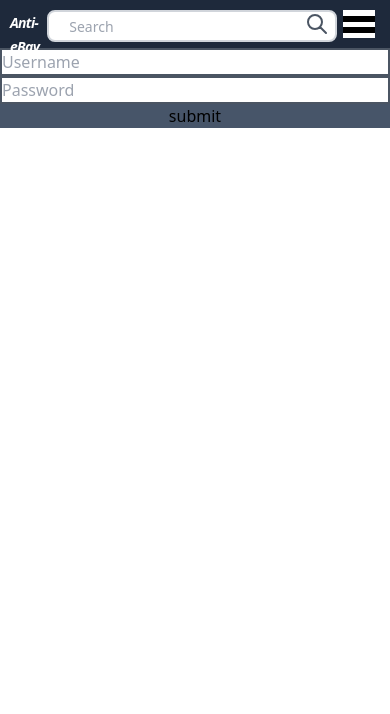
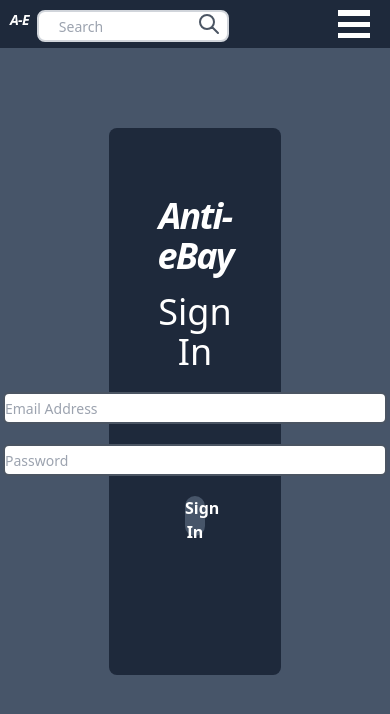
Before and after one commit to AntiEbay/AntiEbay, a React (Create React App) app in the folder front-end/: page /SignIn in a window 390 px wide. Shown: the top 714 px of the page. Built offline with nearby package versions, Linux system fonts and the light colour scheme.

Commit message:
Added CSS to SignIn and swaped username to email,additional mobile css fixes included as well

```diff
--- a/front-end/src/App.css
+++ b/front-end/src/App.css
@@ -1,3 +1,10 @@
+html,body {
+  width: 100%;
+  height: 100%;
+  margin: 0px;
+  padding: 0px;
+  overflow-x: hidden;
+}
 .App {
   text-align: center;
 }
--- a/front-end/src/Components/Elements/Logo.js
+++ b/front-end/src/Components/Elements/Logo.js
@@ -1,9 +1,12 @@
-import react from 'react'
+import react from "react";
 //Text that can be used as a logo
-const Logo = () =>  {
-    return (
-        <span className= 'text-sm md:text-base tracking-tighter text-white font-bold italic border-solid border-x-neutral-700'>Anti-eBay</span>
-    );
-}
+const Logo = () => {
+  return (
+    <div className="flex text-sm md:text-base tracking-tighter text-white font-bold italic border-solid border-x-neutral-700">
+      <span className=" hidden md:flex">Anti-eBay</span>
+      <span className=" flex md:hidden">A-E</span>
+    </div>
+  );
+};
 
 export default Logo;
--- a/front-end/src/Components/Elements/hamburgerMenuStyles.css
+++ b/front-end/src/Components/Elements/hamburgerMenuStyles.css
@@ -41,7 +41,7 @@
   height: 1.75rem;
   left: -1rem;
   top: .4rem;
-  background: black;
+  background: rgb(30, 41, 59);
 }
 
 /* Color/shape of burger icon bars */
--- a/front-end/src/Components/NavBar.js
+++ b/front-end/src/Components/NavBar.js
@@ -13,7 +13,7 @@
         </Link>
         <div className="relative mx-auto text-gray-600 ml-2">
           <input
-            className="border-2 border-gray-300 bg-white h-8 px-5 pr-16 rounded-lg text-sm focus:outline-none"
+            className="border-2 border-gray-300 bg-white h-8 px-5 pr-16 rounded-lg w-48 lg:w-96 text-sm focus:outline-none"
             type="search"
             name="search"
             placeholder="Search"
--- a/front-end/src/SignIn.js
+++ b/front-end/src/SignIn.js
@@ -3,16 +3,17 @@
 import axios from "axios";
 
 const signInValues = {
-  userName: "",
+  emailAddress: "",
   password: "",
 };
 
 const SignIn = () => {
-  const [userName, setUserName] = useState("");
+  const [emailAddress, setEmailAddress] = useState("");
   const [password, setPassword] = useState("");
 
-  async function test(event) {
-    const res = await axios.post(
+  async function signInPostRequest(event) {
+    event.preventDefault();
+    const logInResults = await axios.post(
       "http://localhost:8080/user/registration",
       JSON.stringify(signInValues),
       {
@@ -22,34 +23,44 @@
         },
       }
     );
-
-    console.log(res.data.data);
-    console.log(res.data.headers["Content-Type"]);
+    console.log(logInResults);
   }
 
   return (
     <div>
-      <form>
       <NavBar />
-        <div className="flex flex-col">
+      <form className="  bg-slate-600 h-screen p-20">
+        {/* Box Around actual form */}
+        <div className="m-auto bg-slate-800 rounded-lg w-3/4 h-4/5">
+          {/*logo*/}
+          <div className="flex flex-col items-center p-9">
+            <h1 className="tracking-tighter text-white font-bold italic text-4xl text-center pt-8">
+              Anti-eBay
+            </h1>
+            <h2 className=" text-white text-4xl text-center pt-4">Sign In</h2>
             <input
-            className="border-2 border-gray-600"
-            value={userName}
-            onChange={(event) => setUserName(event.target.value)}
-            label="UserName"
-            placeholder="Username"
+              className="border-2 border-gray-600 rounded-md text-sm focus:outline-none w-96 h-8 my-5"
+              value={emailAddress}
+              onChange={(event) => setEmailAddress(event.target.value)}
+              label="email address"
+              placeholder="Email Address"
             />
             <input
-            className="border-2 border-gray-600"
+              className="border-2 border-gray-600 rounded-md text-sm focus:outline-none w-96 h-8 mb-5"
               value={password}
               onChange={(event) => setPassword(event.target.value)}
               name="password"
               label="password"
               placeholder="Password"
             />
-          <button className="bg-slate-600 " type="submit" onClick={test}>
-            submit
+            <button
+              className="button1 bg-slate-600 text-white font-bold w-1/5 h-10 rounded-xl text-md focus:outline-none hover:bg-sky-700"
+              type="submit"
+              onClick={signInPostRequest}
+            >
+              Sign In
             </button>
+          </div>
         </div>
       </form>
     </div>
--- a/front-end/src/SignUp.js
+++ b/front-end/src/SignUp.js
@@ -90,10 +90,11 @@
             </div>
 
             {/* Second line */}
+            <div className=" space-x-0 pb-6">
+              {/* Email */}
               <div className="pb-6">
-              {/* Email */}
                 <input
-                className="border-2 border-gray-600 rounded-md text-sm focus:outline-none w-96 h-8"
+                  className="border-2 border-gray-600 rounded-md text-sm focus:outline-none w-48 lg:w-96 h-8"
                   value={emailAddress}
                   onChange={(event) => setEmailAddress(event.target.value)}
                   name="emailAddress"
@@ -101,9 +102,6 @@
                   placeholder="  Email Address"
                 />
               </div>
-
-            {/* Third line */}
-            <div className="space-x-0 pb-6">
               {/* UserName */}
               <input
                 className="border-2 border-gray-600 rounded-md text-sm focus:outline-none w-48 h-8"
@@ -154,7 +152,7 @@
 
             {/*Submit button*/}
             <button
-              className="button1 bg-slate-600 text-white font-bold w-1/5 h-10 rounded-xl text-md focus:outline-none hover:bg-sky-700"
+              className="button1 bg-slate-600 text-white font-bold md:w-1/5 h-10 rounded-xl text-md focus:outline-none hover:bg-sky-700"
               type="submit"
               onClick={postSignUpRequest}
             >
```
Lines whose indentation alone changed are shown as unchanged.
